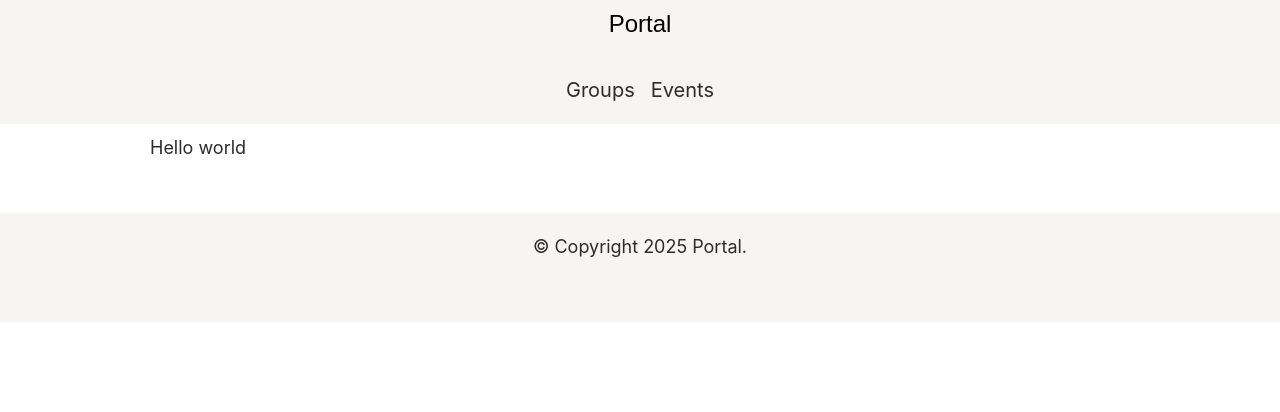
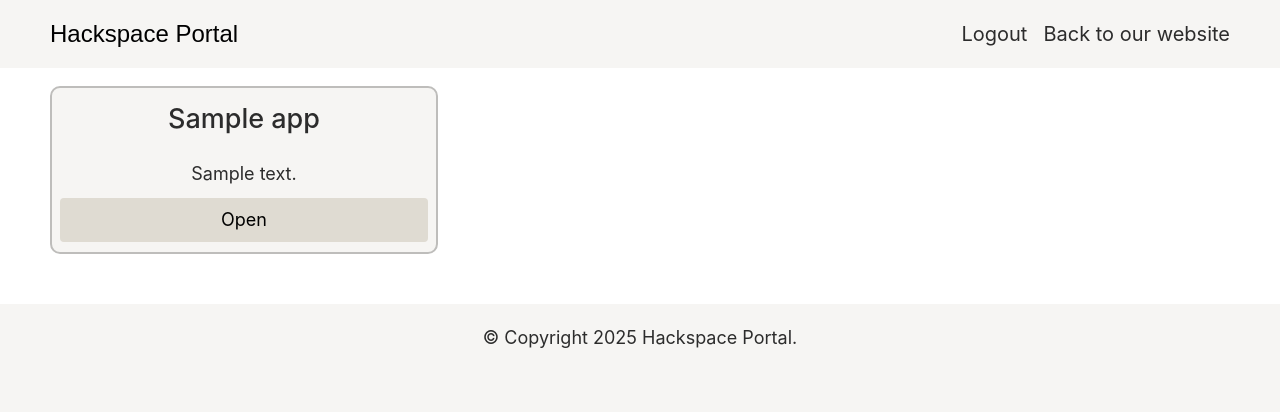
Before and after one commit to bristolhackspace/portal, a Flask app: page / in a window 1280 px wide. Shown: the top 412 px of the page. Run offline with Flask 3, Linux system fonts and the light colour scheme; tables that the repository leaves empty hold one stand-in row (values such as "Sample post"); some libraries are stand-ins or nearby versions; some web fonts are replaced.

Commit message:
Add apps homepage

```diff
--- a/portal/__init__.py
+++ b/portal/__init__.py
@@ -11,7 +11,7 @@ def create_app(test_config=None):
     app = Flask(__name__, instance_relative_config=True)
 
     app.config.from_mapping(
-        SITE_NAME="Portal",
+        SITE_NAME="Hackspace Portal",
         SECRET_KEY="dev",
         SQLALCHEMY_DATABASE_URI="postgresql+psycopg2://postgres:postgres@localhost:5432/portal",
         SENDER_EMAIL="example@example.com"
--- a/portal/models/__init__.py
+++ b/portal/models/__init__.py
@@ -1,4 +1,5 @@
 from .base import Base
+from .apps import App
 from .authentication import AuthFlow
 from .jwk import JWK
 from .oauth import OAuth2Client, Token, AuthorizationCode
@@ -7,6 +8,7 @@ from .user import Session, User
 
 __all__ = [
     "Base",
+    "App",
     "AuthFlow",
     "JWK",
     "OAuth2Client",
--- a/portal/static/css/style.css
+++ b/portal/static/css/style.css
@@ -10,7 +10,7 @@
     "Avenir Next", "Segoe UI", "Roboto", "Oxygen", "Ubuntu", "Cantarell",
     "Fira Sans", "Droid Sans", "Helvetica Neue", sans-serif;
     --header-font: "ocr-a-extended", sans-serif;
-    --grid-maxWidth: 100rem;
+    --grid-maxWidth: 120rem;
     --grid-gutter: 2rem;
     --col-gap: 0.8rem;
     --row-gap: 1.0rem;
@@ -117,7 +117,7 @@ dd {
 .navbar {
     display: flex;
     flex-wrap: wrap;
-    flex-direction: column;
+    flex-direction: row;
     justify-content: space-between;
     align-items: center;
     gap: var(--col-gap);
@@ -230,11 +230,20 @@ textarea {
 }
 
 .button {
+    display: block;
     line-height: 4.0rem;
     padding: 0 2.0rem;
     border: none;
     border-radius: var(--border-radius);
     background-color: var(--button-color);
+    text-decoration: none;
+    color: black;
+    padding: 0.2rem;
+    margin: var(--row-gap) var(--col-gap);
+}
+
+.button:visited {
+    color: black;
 }
 
 .button:hover {
@@ -517,3 +480,32 @@ Defaulting to 3 for the User bookings*/
 .flatpickr-input + input {
   width:307.875px;
 }
+
+.app-grid {
+    display: grid;
+    grid-template-columns: 1fr;
+    column-gap: var(--col-gap);
+    row-gap: var(--row-gap);
+    list-style: none;
+    width: 100%;
+    padding: 0;
+}
+
+@media screen and (min-width: 47em) {
+    .app-grid {
+        grid-template-columns: 1fr 1fr;
+    }
+}
+
+@media screen and (min-width: 62em) {
+    .app-grid {
+        grid-template-columns: 1fr 1fr 1fr;
+    }
+}
+
+.app-grid > li {
+    background-color: var(--bg-secondary-color);
+    border: 0.2rem solid var(--border-color);
+    text-align: center;
+    border-radius: 1rem;
+}
--- a/portal/templates/base.html.j2
+++ b/portal/templates/base.html.j2
@@ -26,8 +26,8 @@
                     <span>{{ config["SITE_NAME"] }}</span>
                 </a>
                 <ul class="nav-menu">
-                    <li><a href="#" class="nav-link">Groups</a></li>
-                    <li><a href="#" class="nav-link">Events</a></li>
+                    <li><a href="#" class="nav-link">Logout</a></li>
+                    <li><a href="#" class="nav-link">Back to our website</a></li>
                 </ul>
             </nav>
         </header>
--- a/portal/templates/main/index.html.j2
+++ b/portal/templates/main/index.html.j2
@@ -4,6 +4,14 @@
 
 {% block contents %}
 <div class="container">
-    Hello world
+    <ul class="app-grid">
+    {% for app in apps %}
+        <li>
+            <h2>{{ app.name }}</h2>
+            <p>{{ app.description }}</p>
+            <a class="button" href="{{ app.url }}" aria-label="Open {{ app.name }}">Open</a>
+        </li>
+    {% endfor %}
+    </ul>
 </div>
 {% endblock %}
--- a/portal/views/main.py
+++ b/portal/views/main.py
@@ -1,7 +1,14 @@
 from flask import Blueprint, render_template
+import sqlalchemy as sa
+
+from portal.extensions import db, session_manager
+from portal.models import App
 
 bp = Blueprint("main", __name__, url_prefix="/")
 
 @bp.route("/")
 def index():
-    return render_template("main/index.html.j2")
+    query = sa.select(App).order_by(App.order)
+    apps = db.session.execute(query).scalars()
+
+    return render_template("main/index.html.j2", apps=apps)
```
Also changed, not shown: other parts of portal/static/css/style.css (+1 -47 lines), portal/models/apps.py (added, +11 -0 lines).
